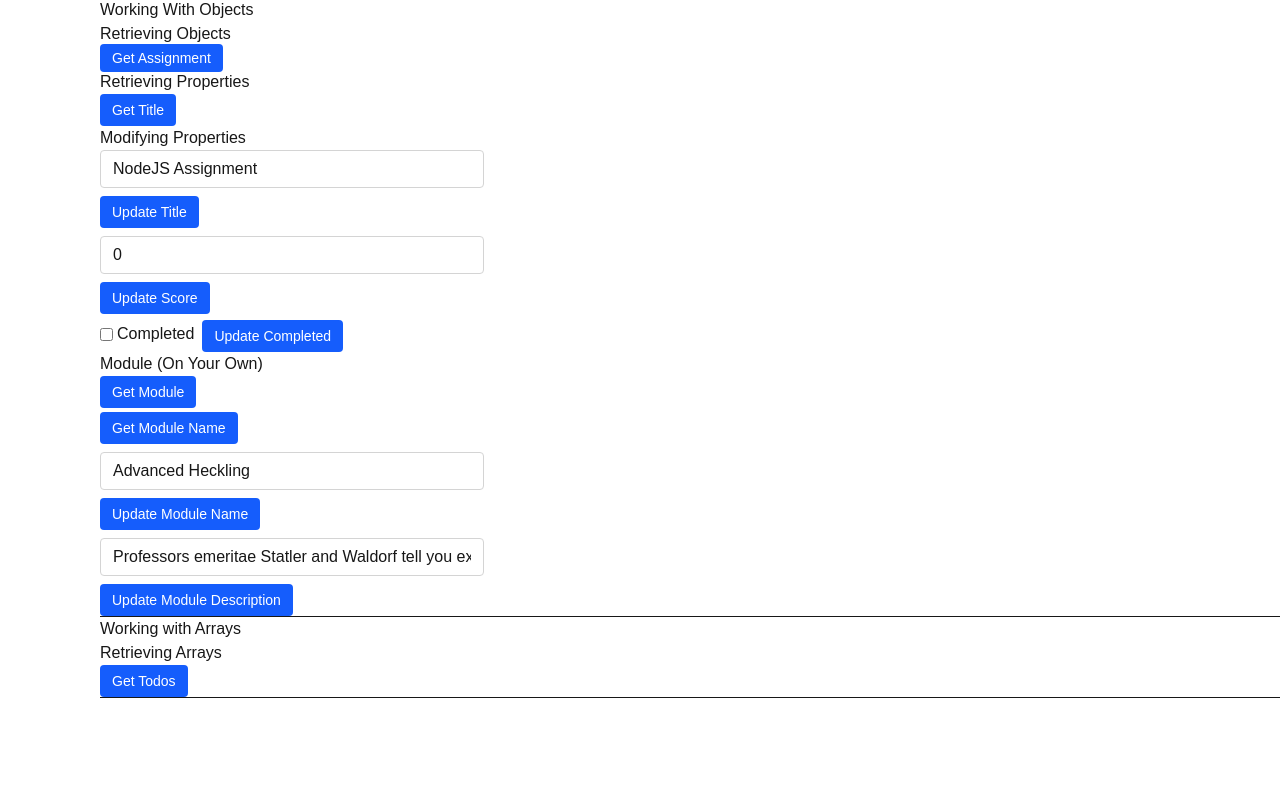
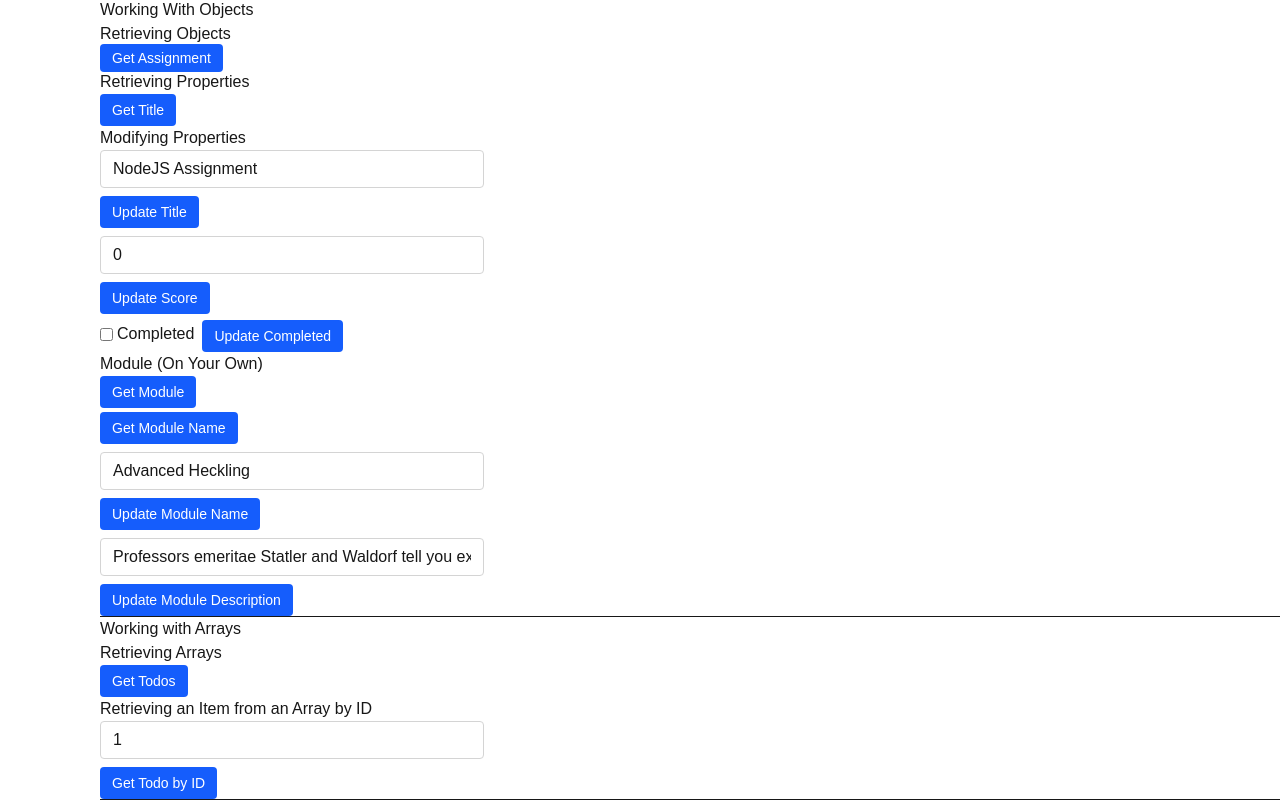
Before and after one commit to rileypk8/webdev-client, a Next.js app: page /labs/lab5 in a window 1280 px wide. Shown: the part 613-1413 px from the top of the page. Before the commit the page ends 1311 px from the top, so only its background shows below. Built offline with nearby package versions, Linux system fonts and the light colour scheme; no server answers.

Commit message:
a5: 5.2.4.2

```diff
--- a/app/labs/lab5/WorkingWithRemoteArrays.tsx
+++ b/app/labs/lab5/WorkingWithRemoteArrays.tsx
@@ -1,7 +1,17 @@
+"use client";
+
+import { useState } from "react";
+
 const HTTP_SERVER = process.env.NEXT_PUBLIC_HTTP_SERVER;
 
+type TodoForm = {
+  id: string;
+};
+
 export default function WorkingWithRemoteArrays() {
+  const [todo, setTodo] = useState<TodoForm>({ id: "1" });
   const API = `${HTTP_SERVER}/lab5/todos`;
+  const input = "mb-2 block w-full max-w-sm rounded border border-neutral-300 px-3 py-1.5";
   const link = "inline-block rounded bg-blue-600 px-3 py-1.5 text-sm text-white";
   return (
     <div id="wd-working-with-arrays">
@@ -10,6 +20,16 @@ export default function WorkingWithRemoteArrays() {
       <a id="wd-retrieve-todos" className={link} href={API}>
         Get Todos
       </a>
+      <h4>Retrieving an Item from an Array by ID</h4>
+      <input
+        id="wd-todo-id"
+        className={input}
+        value={todo.id}
+        onChange={(e) => setTodo({ ...todo, id: e.target.value })}
+      />
+      <a id="wd-retrieve-todo-by-id" className={link} href={`${API}/${todo.id}`}>
+        Get Todo by ID
+      </a>
       <hr />
     </div>
   );
```
